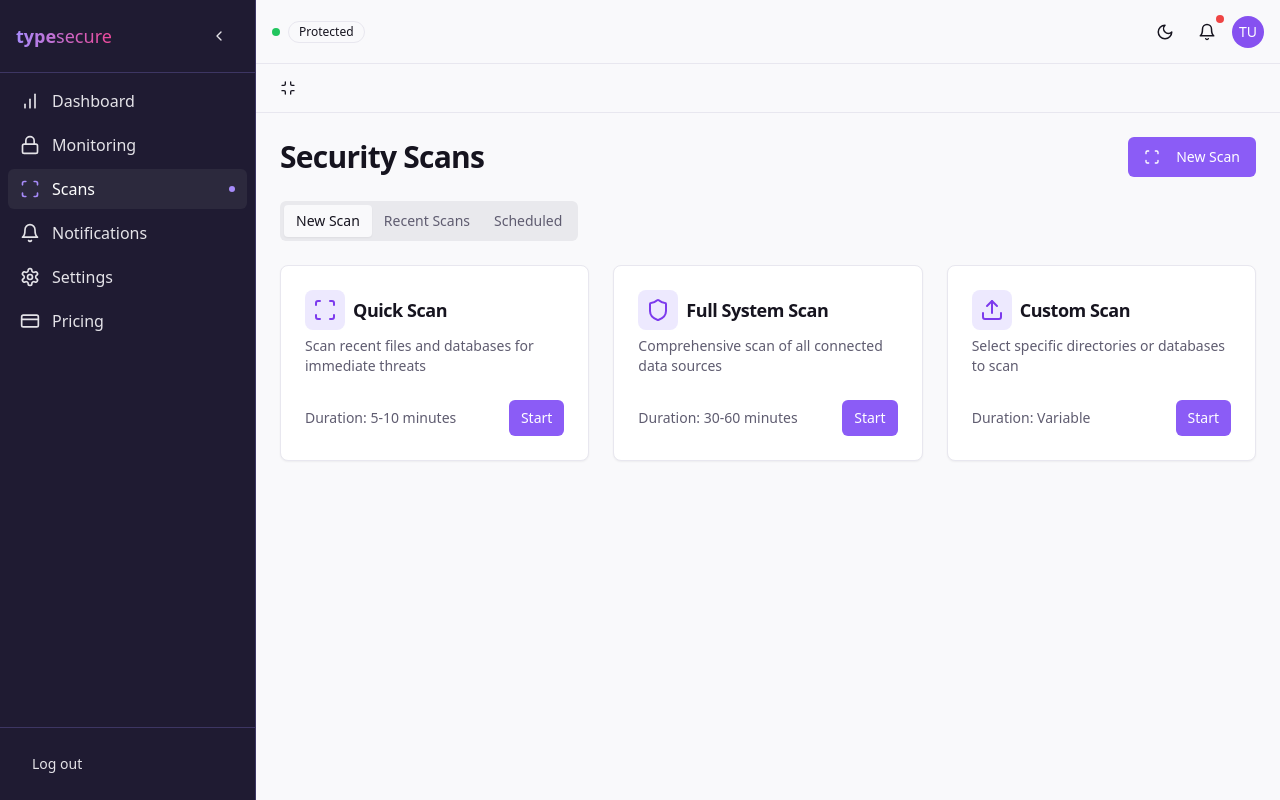
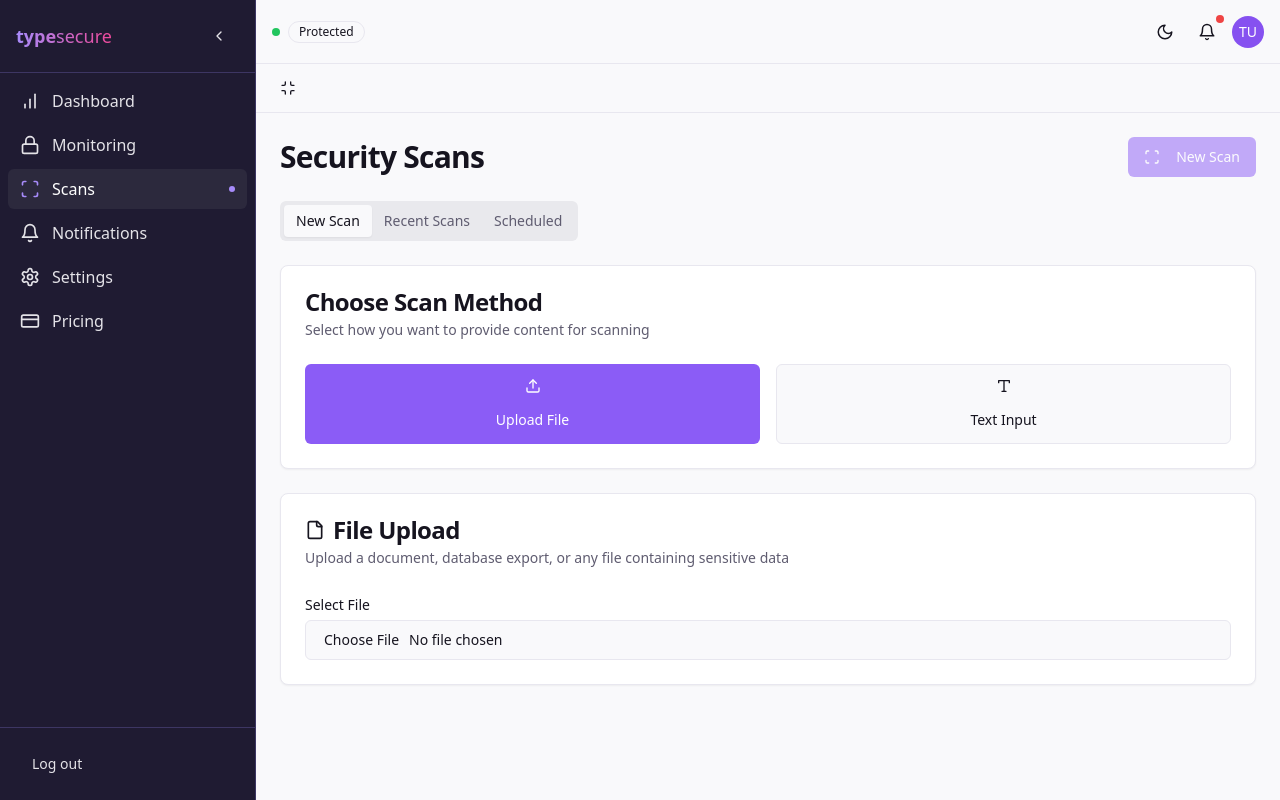
Before and after one commit to mrmosho/secure-vision-shield, a React (Vite) app: page /scans in a window 1280 px wide. Built offline with nearby package versions, Linux system fonts and the light colour scheme; sample sign-in values are in the browser's storage.

Commit message:
feat: Add scan modes to Scans page
Implemented file upload and text input modes in the Scans page, requiring users to initiate a scan via the "New Scan" button after input.

```diff
--- a/src/pages/Scans.tsx
+++ b/src/pages/Scans.tsx
@@ -1,10 +1,12 @@
-
 import React, { useState } from "react";
 import { Card, CardContent, CardDescription, CardHeader, CardTitle } from "@/components/ui/card";
 import { Button } from "@/components/ui/button";
 import { Progress } from "@/components/ui/progress";
 import { Badge } from "@/components/ui/badge";
 import { Tabs, TabsContent, TabsList, TabsTrigger } from "@/components/ui/tabs";
+import { Input } from "@/components/ui/input";
+import { Textarea } from "@/components/ui/textarea";
+import { Label } from "@/components/ui/label";
 import {
   Scan,
   Upload,
@@ -14,14 +16,31 @@ import {
   Clock,
   Database,
   Folder,
-  Shield
+  Shield,
+  File,
+  Type
 } from "lucide-react";
+
+type ScanMode = "file" | "text";
 
 const Scans: React.FC = () => {
   const [isScanning, setIsScanning] = useState(false);
   const [scanProgress, setScanProgress] = useState(0);
+  const [scanMode, setScanMode] = useState<ScanMode>("file");
+  const [uploadedFile, setUploadedFile] = useState<File | null>(null);
+  const [textInput, setTextInput] = useState("");
 
   const handleNewScan = () => {
+    // Check if user has provided content
+    if (scanMode === "file" && !uploadedFile) {
+      alert("Please upload a file before starting the scan.");
+      return;
+    }
+    if (scanMode === "text" && !textInput.trim()) {
+      alert("Please enter some text before starting the scan.");
+      return;
+    }
+
     setIsScanning(true);
     setScanProgress(0);
 
@@ -35,6 +54,19 @@ const Scans: React.FC = () => {
         return prev + Math.random() * 15;
       });
     }, 500);
+  };
+
+  const handleFileUpload = (event: React.ChangeEvent<HTMLInputElement>) => {
+    const file = event.target.files?.[0];
+    if (file) {
+      setUploadedFile(file);
+    }
+  };
+
+  const canStartScan = () => {
+    if (scanMode === "file") return uploadedFile !== null;
+    if (scanMode === "text") return textInput.trim().length > 0;
+    return false;
   };
 
   const recentScans = [
@@ -64,27 +96,6 @@ const Scans: React.FC = () => {
       detections: 156,
       timestamp: "1 day ago",
       icon: <FileText className="w-4 h-4" />
-    }
-  ];
-
-  const scanTypes = [
-    {
-      title: "Quick Scan",
-      description: "Scan recent files and databases for immediate threats",
-      duration: "5-10 minutes",
-      icon: <Scan className="w-6 h-6" />
-    },
-    {
-      title: "Full System Scan",
-      description: "Comprehensive scan of all connected data sources",
-      duration: "30-60 minutes",
-      icon: <Shield className="w-6 h-6" />
-    },
-    {
-      title: "Custom Scan",
-      description: "Select specific directories or databases to scan",
-      duration: "Variable",
-      icon: <Upload className="w-6 h-6" />
     }
   ];
 
@@ -120,7 +131,7 @@ const Scans: React.FC = () => {
         <h1 className="text-3xl font-bold tracking-tight">Security Scans</h1>
         <Button
           onClick={handleNewScan}
-          disabled={isScanning}
+          disabled={isScanning || !canStartScan()}
           className="bg-ts-purple-500 hover:bg-ts-purple-600"
         >
           <Scan className="mr-2 h-4 w-4" />
@@ -136,7 +147,7 @@ const Scans: React.FC = () => {
               Scan in Progress
             </CardTitle>
             <CardDescription>
-              Analyzing your data for sensitive information patterns...
+              Analyzing your {scanMode === "file" ? "file" : "text"} for sensitive information patterns...
             </CardDescription>
           </CardHeader>
           <CardContent>
@@ -156,35 +167,101 @@ const Scans: React.FC = () => {
         </TabsList>
 
         <TabsContent value="new-scan">
-          <div className="grid md:grid-cols-3 gap-6">
-            {scanTypes.map((scanType, index) => (
-              <Card key={index} className="cursor-pointer hover:shadow-lg transition-shadow">
+          <div className="space-y-6">
+            {/* Scan Mode Selection */}
+            <Card>
               <CardHeader>
-                  <div className="flex items-center space-x-2">
-                    <div className="p-2 bg-ts-purple-100 rounded-lg text-ts-purple-600">
-                      {scanType.icon}
-                    </div>
-                    <CardTitle className="text-lg">{scanType.title}</CardTitle>
-                  </div>
-                  <CardDescription>{scanType.description}</CardDescription>
+                <CardTitle>Choose Scan Method</CardTitle>
+                <CardDescription>
+                  Select how you want to provide content for scanning
+                </CardDescription>
               </CardHeader>
               <CardContent>
-                  <div className="flex justify-between items-center">
-                    <span className="text-sm text-muted-foreground">
-                      Duration: {scanType.duration}
-                    </span>
+                <div className="grid md:grid-cols-2 gap-4">
                   <Button
-                      size="sm"
-                      onClick={handleNewScan}
-                      disabled={isScanning}
-                      className="bg-ts-purple-500 hover:bg-ts-purple-600"
+                    variant={scanMode === "file" ? "default" : "outline"}
+                    className={`h-20 flex flex-col space-y-2 ${
+                      scanMode === "file" ? "bg-ts-purple-500 hover:bg-ts-purple-600" : ""
+                    }`}
+                    onClick={() => setScanMode("file")}
                   >
-                      Start
+                    <Upload className="w-6 h-6" />
+                    <span>Upload File</span>
+                  </Button>
+                  <Button
+                    variant={scanMode === "text" ? "default" : "outline"}
+                    className={`h-20 flex flex-col space-y-2 ${
+                      scanMode === "text" ? "bg-ts-purple-500 hover:bg-ts-purple-600" : ""
+                    }`}
+                    onClick={() => setScanMode("text")}
+                  >
+                    <Type className="w-6 h-6" />
+                    <span>Text Input</span>
                   </Button>
                 </div>
               </CardContent>
             </Card>
-            ))}
+
+            {/* Content Input Based on Mode */}
+            <Card>
+              <CardHeader>
+                <CardTitle className="flex items-center space-x-2">
+                  {scanMode === "file" ? <File className="w-5 h-5" /> : <Type className="w-5 h-5" />}
+                  <span>{scanMode === "file" ? "File Upload" : "Text Input"}</span>
+                </CardTitle>
+                <CardDescription>
+                  {scanMode === "file"
+                    ? "Upload a document, database export, or any file containing sensitive data"
+                    : "Paste or type text content that you want to scan for sensitive information"
+                  }
+                </CardDescription>
+              </CardHeader>
+              <CardContent>
+                {scanMode === "file" ? (
+                  <div className="space-y-4">
+                    <div>
+                      <Label htmlFor="file-upload">Select File</Label>
+                      <Input
+                        id="file-upload"
+                        type="file"
+                        onChange={handleFileUpload}
+                        accept=".txt,.pdf,.doc,.docx,.csv,.xlsx,.json"
+                        className="mt-1"
+                      />
+                    </div>
+                    {uploadedFile && (
+                      <div className="flex items-center space-x-2 p-3 bg-green-50 border border-green-200 rounded-md">
+                        <File className="w-4 h-4 text-green-600" />
+                        <span className="text-sm text-green-700">
+                          {uploadedFile.name} ({(uploadedFile.size / 1024).toFixed(1)} KB)
+                        </span>
+                      </div>
+                    )}
+                  </div>
+                ) : (
+                  <div className="space-y-4">
+                    <div>
+                      <Label htmlFor="text-input">Enter Text Content</Label>
+                      <Textarea
+                        id="text-input"
+                        placeholder="Paste or type your text content here..."
+                        value={textInput}
+                        onChange={(e) => setTextInput(e.target.value)}
+                        className="mt-1 min-h-[200px]"
+                      />
+                    </div>
+                    {textInput.trim() && (
+                      <div className="flex items-center space-x-2 p-3 bg-green-50 border border-green-200 rounded-md">
+                        <Type className="w-4 h-4 text-green-600" />
+                        <span className="text-sm text-green-700">
+                          {textInput.trim().length} characters ready for scanning
+                        </span>
+                      </div>
+                    )}
+                  </div>
+                )}
+              </CardContent>
+            </Card>
           </div>
         </TabsContent>
 
```
Lines whose indentation alone changed are shown as unchanged.
